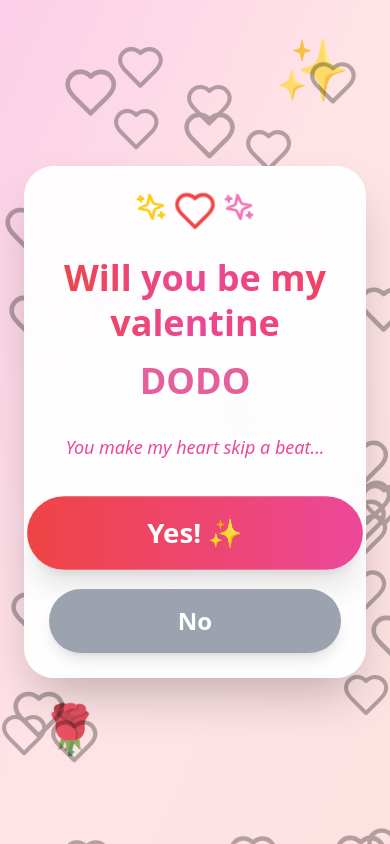
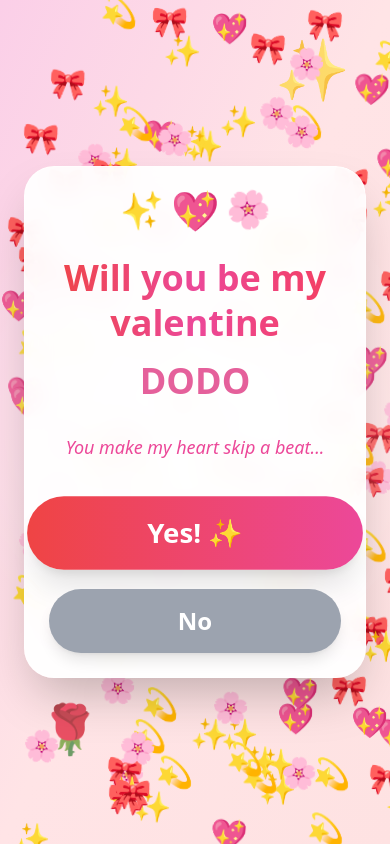
Before and after one commit to Mesrobyan77/valentin, a React (Vite) app: page / in a window 390 px wide. Built offline with nearby package versions, Linux system fonts and the light colour scheme.

Commit message:
responsive

```diff
--- a/src/App.tsx
+++ b/src/App.tsx
@@ -1,5 +1,4 @@
 import { useEffect, useMemo, useRef, useState } from "react";
-import { Heart, Sparkles, Star } from "lucide-react";
 
 function App() {
   const [answered, setAnswered] = useState(false);
@@ -20,7 +19,7 @@ function App() {
   const mousePosRef = useRef({ x: 0, y: 0 });
 
   const floatingHearts = useMemo(() => {
-    return [...Array( 50)].map((_, i) => ({
+    return [...Array(150)].map((_, i) => ({
       id: i,
       left: Math.random() * 100,
       top: Math.random() * 100,
@@ -29,7 +28,7 @@ function App() {
   }, []);
 
   const answeredHearts = useMemo(() => {
-    return [...Array(50)].map((_, i) => ({
+    return [...Array(150)].map((_, i) => ({
       id: i,
       left: Math.random() * 100,
       size: 20 + Math.random() * 30,
@@ -44,7 +43,6 @@ function App() {
     const handleMouseMove = (e: MouseEvent) => {
       mousePosRef.current = { x: e.clientX, y: e.clientY };
 
-      // update the glow smoothly without re-rendering
       cancelAnimationFrame(raf);
       raf = requestAnimationFrame(() => {
         if (!glowRef.current) return;
@@ -88,12 +86,10 @@ function App() {
 
     const rect = containerRef.current.getBoundingClientRect();
 
-    // small screens: smaller button math
     const btnWidth = window.innerWidth < 640 ? 100 : 120;
     const btnHeight = window.innerWidth < 640 ? 50 : 60;
     const padding = 20;
 
-    // random inside the card rect (in viewport px)
     let newX =
       Math.random() * (rect.width - btnWidth - 2 * padding) +
       rect.left +
@@ -103,7 +99,6 @@ function App() {
       rect.top +
       padding;
 
-    // clamp to screen
     newX = Math.min(
       Math.max(padding, newX),
       window.innerWidth - btnWidth - padding
@@ -124,29 +119,39 @@ function App() {
     }
   };
 
+  const emojis = ["💖", "✨", "🌸", "🎀", "💫"];
+
   if (answered) {
     return (
       <div className="min-h-screen bg-gradient-to-br from-pink-50 via-rose-50 to-red-50 flex items-center justify-center p-4 overflow-hidden relative">
         {/* Animated Background Elements */}
         <div className="absolute inset-0 pointer-events-none overflow-hidden">
           {answeredHearts.map((h) => (
-            <Heart
+            <span
               key={h.id}
-              className="absolute text-pink-300/40 animate-float-hearts"
+              className="absolute animate-float-hearts"
               style={{
                 left: `${h.left}%`,
                 top: "110%",
-                width: `${h.size}px`,
+                fontSize: `${Math.max(18, h.size)}px`,
                 animationDelay: `${h.delay}s`,
                 animationDuration: `${h.duration}s`,
               }}
-            />
+            >
+              {emojis[h.id % emojis.length]}
+            </span>
           ))}
         </div>
 
         <div className="text-center z-10 w-full max-w-lg animate-scaleIn">
           <div className="bg-white/90 backdrop-blur-xl rounded-[30px] sm:rounded-[40px] shadow-2xl p-8 sm:p-16 border-2 border-pink-200/50">
-            <Heart className="w-20 h-20 sm:w-32 sm:h-32 text-red-500 mx-auto animate-heartbeat mb-6" />
+            {/* was <Heart .../> */}
+            <div className="mx-auto mb-6 flex items-center justify-center">
+              <span className="animate-heartbeat text-[80px] sm:text-[128px]">
+                💖
+              </span>
+            </div>
+
             <h1 className="text-3xl sm:text-5xl md:text-6xl font-black bg-gradient-to-r from-red-500 to-rose-500 bg-clip-text text-transparent mb-4">
               Tenc el pti liner
             </h1>
@@ -199,38 +204,61 @@ function App() {
         }
       `}</style>
 
-      {/* ✅ NEW: mouse-follow glow layer (no rerender needed) */}
+      {/* mouse-follow glow layer */}
       <div
         ref={glowRef}
         className="absolute inset-0 pointer-events-none"
         style={{
-          // defaults until first mouse move
           ["--mx" as any]: "50%",
           ["--my" as any]: "50%",
+          zIndex: 5, // ✅ above background, below your content (content has z-10)
           background:
-            "radial-gradient(220px circle at var(--mx) var(--my), rgba(255, 255, 255, 0.35), transparent 65%)",
+            "radial-gradient(360px circle at var(--mx) var(--my), rgba(255, 255, 255, 0.70), rgba(255, 255, 255, 0.20) 35%, transparent 70%)",
+          mixBlendMode: "screen", // ✅ makes it pop on pink backgrounds
+          opacity: 1,
         }}
       />
 
       {/* Floating Icons (stable positions) */}
+      <div
+        className="absolute top-10 right-10 text-6xl animate-bounce opacity-70"
+        style={{ animationDelay: "0s" }}
+      >
+        ✨
+      </div>
+      <div
+        className="absolute bottom-20 left-10 text-5xl animate-bounce opacity-70"
+        style={{ animationDelay: "0.5s" }}
+      >
+        🌹
+      </div>
+      <div
+        className="absolute top-1/3 left-20 text-4xl animate-bounce opacity-70"
+        style={{ animationDelay: "0.2s" }}
+      >
+        💖
+      </div>
+      <div
+        className="absolute bottom-1/4 right-20 text-5xl animate-bounce opacity-70"
+        style={{ animationDelay: "0.7s" }}
+      >
+        ✨
+      </div>
 
-      <div className="absolute top-10 right-10 text-6xl animate-bounce opacity-70" style={{animationDelay: '0s'}}>✨</div>
-      <div className="absolute bottom-20 left-10 text-5xl animate-bounce opacity-70" style={{animationDelay: '0.5s'}}>🌹</div>
-      <div className="absolute top-1/3 left-20 text-4xl animate-bounce opacity-70" style={{animationDelay: '0.2s'}}>💖</div>
-      <div className="absolute bottom-1/4 right-20 text-5xl animate-bounce opacity-70" style={{animationDelay: '0.7s'}}>✨</div>
-      <div className="absolute inset-0 pointer-events-none opacity-30">
+      <div className="absolute inset-0 pointer-events-none" style={{zIndex:1}}>
         {floatingHearts.map((h) => {
           return (
-            <Heart
+            <span
               key={h.id}
-              className="absolute animate-float"
+              className="absolute animate-float text-3xl"
               style={{
                 left: `${h.left}%`,
                 top: `${h.top}%`,
-                animationDelay: `${5}s`,
+                animationDelay: `${h.delay}s`,
               }}
-              size={24 + Math.random() * 8 + 24}
-            />
+            >
+              {emojis[h.id % emojis.length]}
+            </span>
           );
         })}
       </div>
@@ -240,10 +268,11 @@ function App() {
           ref={containerRef}
           className="bg-white/95 backdrop-blur-md rounded-[30px] sm:rounded-[40px] shadow-2xl p-6 sm:p-12 md:p-16 border border-white/50"
         >
-          <div className="flex justify-center gap-2 sm:gap-4 mb-6 sm:mb-10">
-            <Sparkles className="w-8 h-8 sm:w-12 sm:h-12 text-yellow-400 animate-spin" />
-            <Heart className="w-10 h-10 sm:w-14 sm:h-14 text-red-500 animate-heartbeat" />
-            <Sparkles className="w-8 h-8 sm:w-12 sm:h-12 text-pink-400 animate-spin" />
+          {/* was Sparkles + Heart + Sparkles */}
+          <div className="flex justify-center gap-2 sm:gap-4 mb-6 sm:mb-10 text-4xl sm:text-5xl">
+            <span className="animate-spin">✨</span>
+            <span className="animate-heartbeat">💖</span>
+            <span className="animate-spin">🌸</span>
           </div>
 
           <h1 className="text-4xl sm:text-6xl md:text-7xl font-black mb-4 bg-gradient-to-r from-red-500 via-pink-500 to-rose-500 bg-clip-text text-transparent leading-tight">
@@ -294,3 +323,4 @@ function App() {
 }
 
 export default App;
+``;
```
